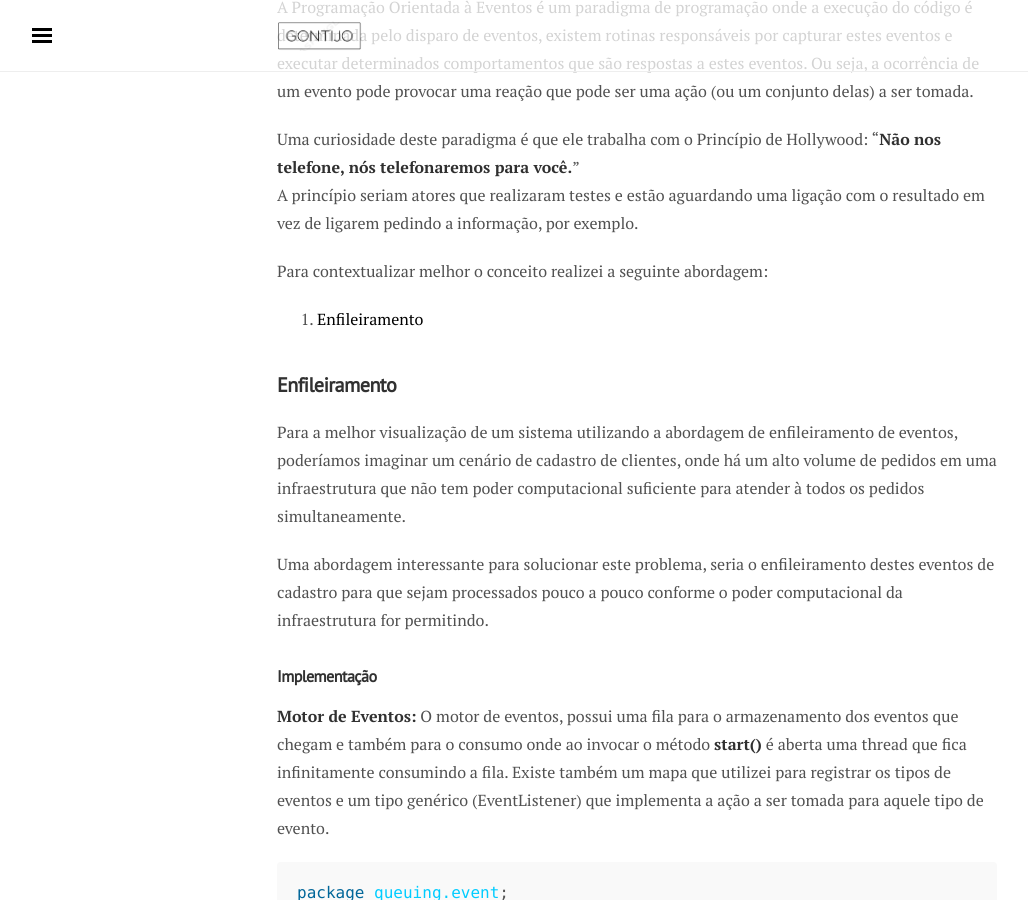
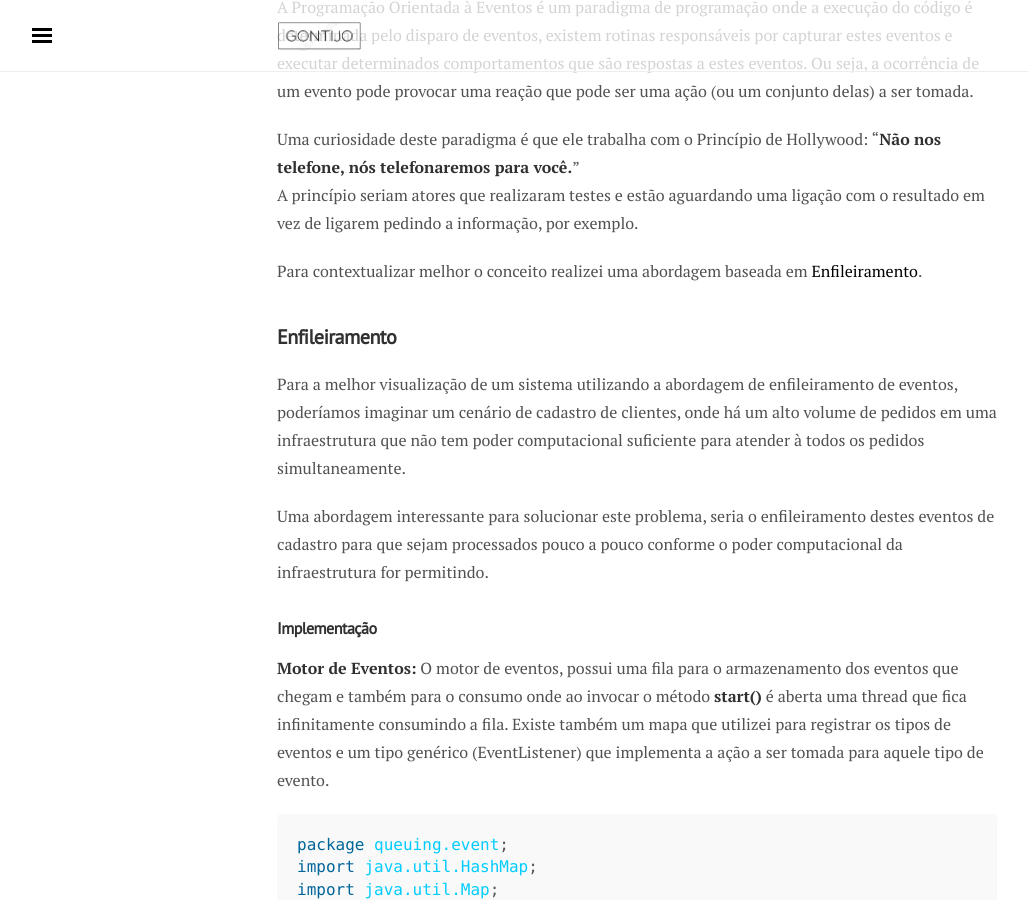
Before and after one commit to Lucasgontijo0/Lucasgontijo0.github.io, a Jekyll site: the page built from _posts/uncategorized/2018-04-23-paradigmas-programacao-orientada-a-eventos.md, in a window 1280 px wide and 900 px high, scrolled down 392 px. Shown: the whole window, without its empty margins (3-1031 px from the left). Built offline with Jekyll 4.4.1, drawn with Linux system fonts in a browser that asks for light colours; nearby versions of some CDN libraries; comment, search, counter and statistics services are not loaded.

Commit message:
Update presentation topic

```diff
--- a/_posts/uncategorized/2018-04-23-paradigmas-programacao-orientada-a-eventos.md
+++ b/_posts/uncategorized/2018-04-23-paradigmas-programacao-orientada-a-eventos.md
@@ -15,9 +15,7 @@ A Programação Orientada à Eventos é um paradigma de programação onde a exe
 Uma curiosidade deste paradigma é que ele trabalha com o Princípio de Hollywood: "**Não nos telefone, nós telefonaremos para você.**"
 A princípio seriam atores que realizaram testes e estão aguardando uma ligação com o resultado em vez de ligarem pedindo a informação, por exemplo.
 
-Para contextualizar melhor o conceito realizei a seguinte abordagem:
-
- 1.  [Enfileiramento](https://github.com/constantlearning/poc-event-driven-programming/tree/master/src/queuing)
+Para contextualizar melhor o conceito realizei uma abordagem baseada em [Enfileiramento](https://github.com/constantlearning/poc-event-driven-programming/tree/master/src/queuing).
 
 ## Enfileiramento
 
```
